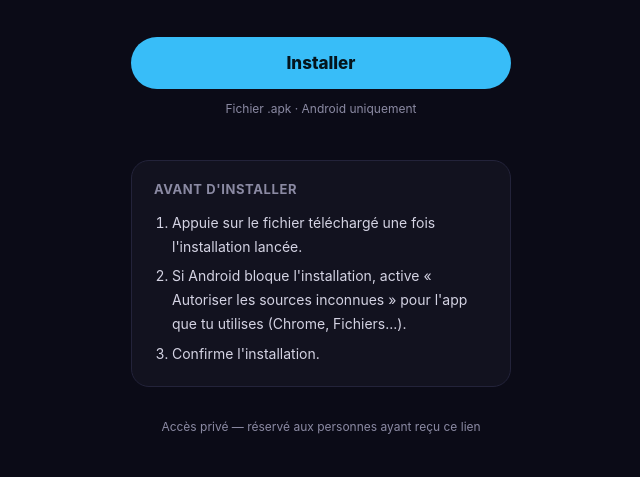
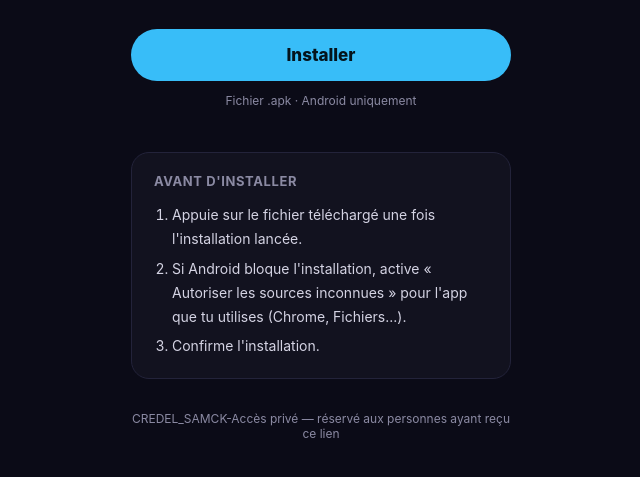
Before and after one commit to credelsamck/undercover-install, a plain HTML site: page index.html in a window 1280 px wide. Shown: the part 287-764 px from the top of the page, without its empty margins (319-959 px from the left). Drawn offline with Linux system fonts and the light colour scheme.

Commit message:
Update footer text to include CREDEL_SAMCK

```diff
--- a/index.html
+++ b/index.html
@@ -134,7 +134,7 @@
       </ol>
     </div>
 
-    <footer>Accès privé — réservé aux personnes ayant reçu ce lien</footer>
+    <footer>CREDEL_SAMCK-Accès privé — réservé aux personnes ayant reçu ce lien</footer>
   </div>
 </body>
 </html>
```
